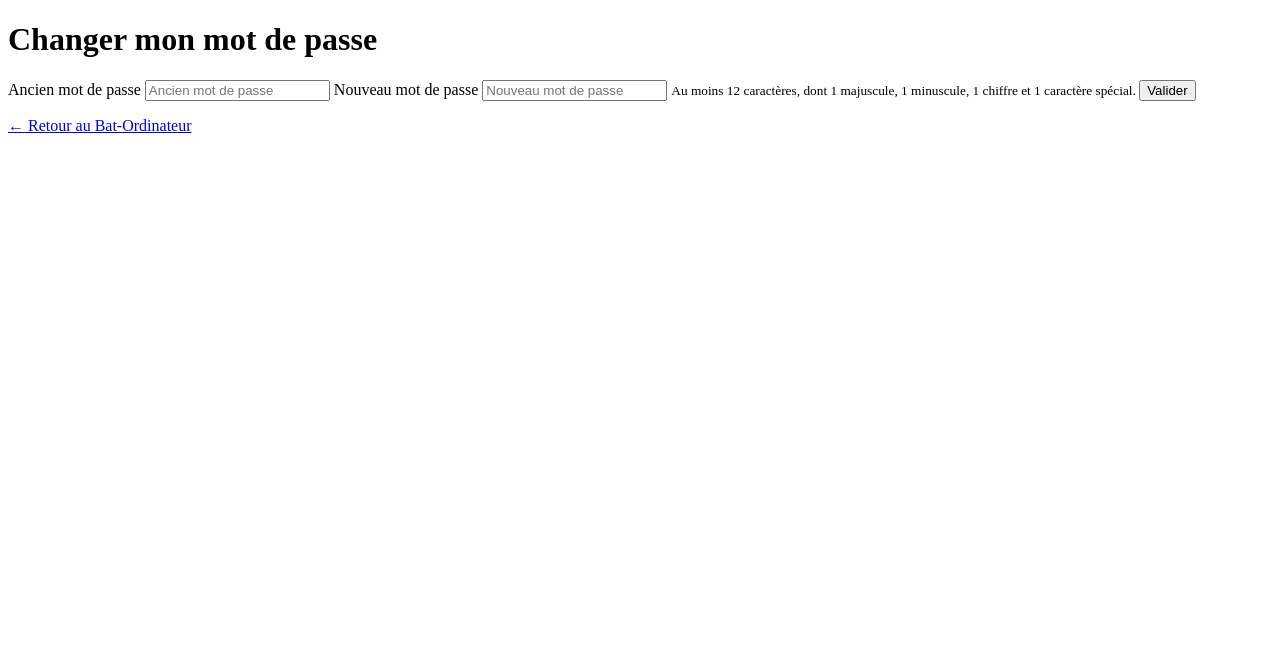
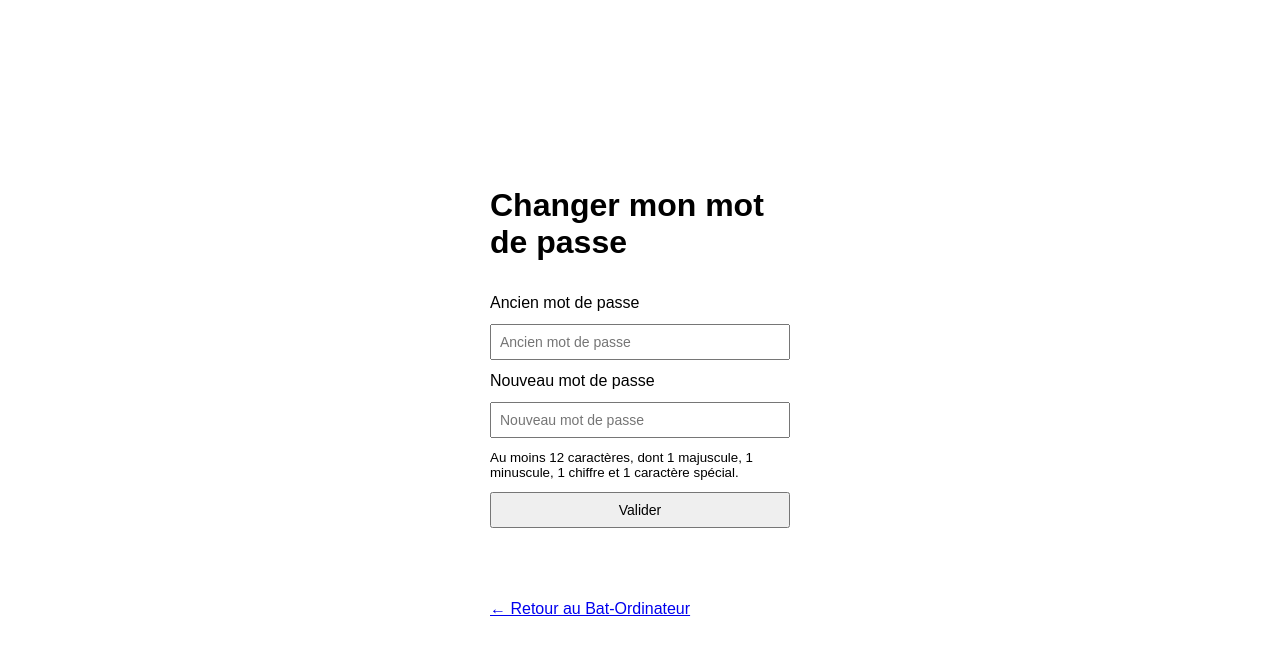
Before and after one commit to sylvainatn/tp-protocoles-auth, a website: page views/change-password.html in a window 1280 px wide. Drawn offline with Linux system fonts and the light colour scheme.

Commit message:
tp3 applique le design du formulaire du tp1 (login, register, change-password)

```diff
--- a/views/change-password.html
+++ b/views/change-password.html
@@ -4,11 +4,32 @@
     <meta charset="UTF-8" />
     <meta name="viewport" content="width=device-width, initial-scale=1.0" />
     <title>Changer de mot de passe — Batcave</title>
+    <style>
+      body {
+        margin: 0;
+        min-height: 100vh;
+        display: flex;
+        align-items: center;
+        justify-content: center;
+        font-family: Arial, sans-serif;
+      }
+      form {
+        display: flex;
+        flex-direction: column;
+        gap: 12px;
+        width: 300px;
+      }
+      input,
+      button {
+        padding: 8px;
+        font-size: 14px;
+      }
+    </style>
   </head>
   <body>
-    <h1>Changer mon mot de passe</h1>
+    <form id="change-password-form">
+      <h1>Changer mon mot de passe</h1>
 
-    <form id="change-password-form">
       <label for="oldPassword">Ancien mot de passe</label>
       <input
         type="password"
@@ -34,10 +55,10 @@
       </small>
 
       <button type="submit">Valider</button>
+
+      <p id="message"></p>
+      <p><a href="/bat-computer">← Retour au Bat-Ordinateur</a></p>
     </form>
-
-    <p id="message"></p>
-    <p><a href="/bat-computer">← Retour au Bat-Ordinateur</a></p>
 
     <!-- Fournit apiFetch() (Retry Pattern : refresh transparent + rejeu). -->
     <script src="/dashboard.js"></script>
```
Also changed, not shown: views/login.html (+25 -4 lines), views/register.html (+21 -0 lines).
